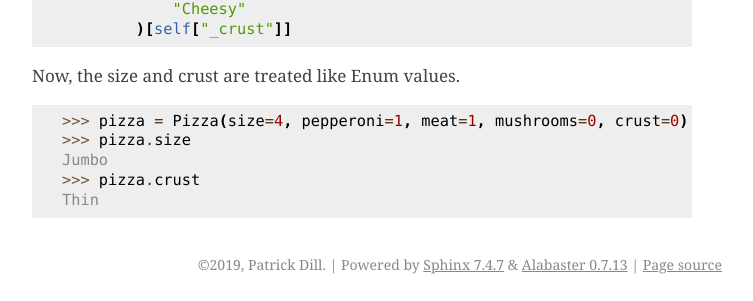
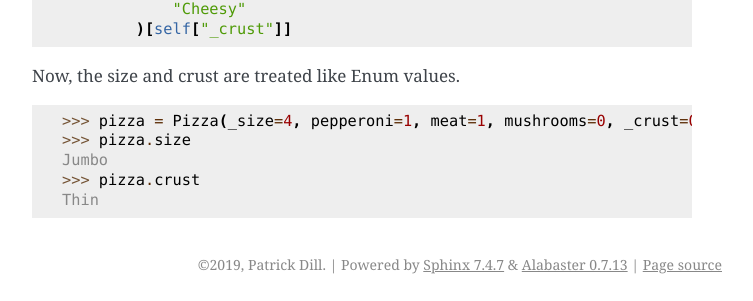
Before and after one commit to jpatrickdill/colorguard, a Sphinx documentation site: the page built from docs/source/guide/quickstart.rst, in a window 1280 px wide and 900 px high, scrolled down 4200 px. Shown: the part 596-897 px from the top of the window, without its empty margins (388-1141 px from the left). Built offline with Sphinx 7.4.7, drawn with Linux system fonts in a browser that asks for light colours.

Commit message:
Quickstart error
Error in BitFlag data descriptor example

```diff
--- a/docs/source/guide/quickstart.rst
+++ b/docs/source/guide/quickstart.rst
@@ -266,7 +266,7 @@ Now, the size and crust are treated like Enum values.
 
 .. code-block:: pycon
 
-    >>> pizza = Pizza(size=4, pepperoni=1, meat=1, mushrooms=0, crust=0)
+    >>> pizza = Pizza(_size=4, pepperoni=1, meat=1, mushrooms=0, _crust=0)
     >>> pizza.size
     Jumbo
     >>> pizza.crust
```
